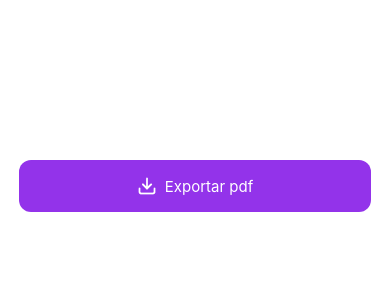
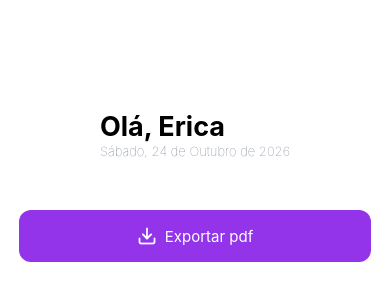
Before and after one commit to ericaabxx/auraHealth, a React Native app: screen / in a window 390 px wide. Shown: the part 236-536 px from the top of the page. Built offline with nearby package versions, Linux system fonts and the light colour scheme.

Commit message:
feat: Component Header

```diff
--- a/App.js
+++ b/App.js
@@ -8,12 +8,13 @@ import React from 'react';
 import { StyleSheet, View } from 'react-native';
 
 import Button from './src/components/Button/index.js'
-
+import Header from './src/components/Header/index.js'
 
 function App() {
 
   return (
       <View style={styles.container} >
+        <Header nome="Erica" />
       <Button
         texto="Exportar pdf"
         icon={require('./src/assets/download.png')}
--- /dev/null
+++ b/src/components/Header/index.js
@@ -0,0 +1,53 @@
+import React from "react";
+import { View, Text, StyleSheet } from "react-native";
+
+function Header({ nome }){
+
+    const diasDaSemana = ['Domingo', 'Segunda-feira', 'Terça-feira', 'Quarta-feira', 'Quinta-feira', 'Sexta-feira', 'Sábado'];
+    const mesesDoAno = ['Janeiro', 'Fevereiro', 'Março', 'Abril', 'Maio', 'Junho', 'Julho', 'Agosto', 'Setembro', 'Outubro', 'Novembro', 'Dezembro'];
+
+    function date(){
+        const hoje = new Date();
+        const diaNumero = hoje.getDay();
+        const diaSemana = diasDaSemana[diaNumero]
+
+        const diaDoMes = hoje.getDate()
+        const mes = hoje.getMonth()
+        const nomeDoMes = mesesDoAno[mes]
+        const ano = hoje.getFullYear()
+
+        const mensagem = `${diaSemana}, ${diaDoMes} de ${nomeDoMes} de ${ano}`
+        return mensagem;
+    }
+
+
+
+    return(
+        <View style={styles.container} >
+            <Text  style={styles.titulo}>Olá, {nome}</Text>
+            <Text  style={styles.subTitulo}>{date()}</Text>
+        </View>
+    )
+}
+
+    const styles = StyleSheet.create({
+        container: {
+            height: 100,
+            justifyContent: 'flex-start',
+            alignItems: 'flex-start'
+        },
+        titulo: {
+            fontSize: 27,
+            fontFamily: 'Inter',
+            fontWeight: 'bold',
+            color: '#000'
+        },
+        subTitulo: {
+            fontSize: 13,
+            fontFamily: 'Inter',
+            fontWeight: '100',
+            color: '#647084'
+        }
+    })
+
+export default Header;
```
